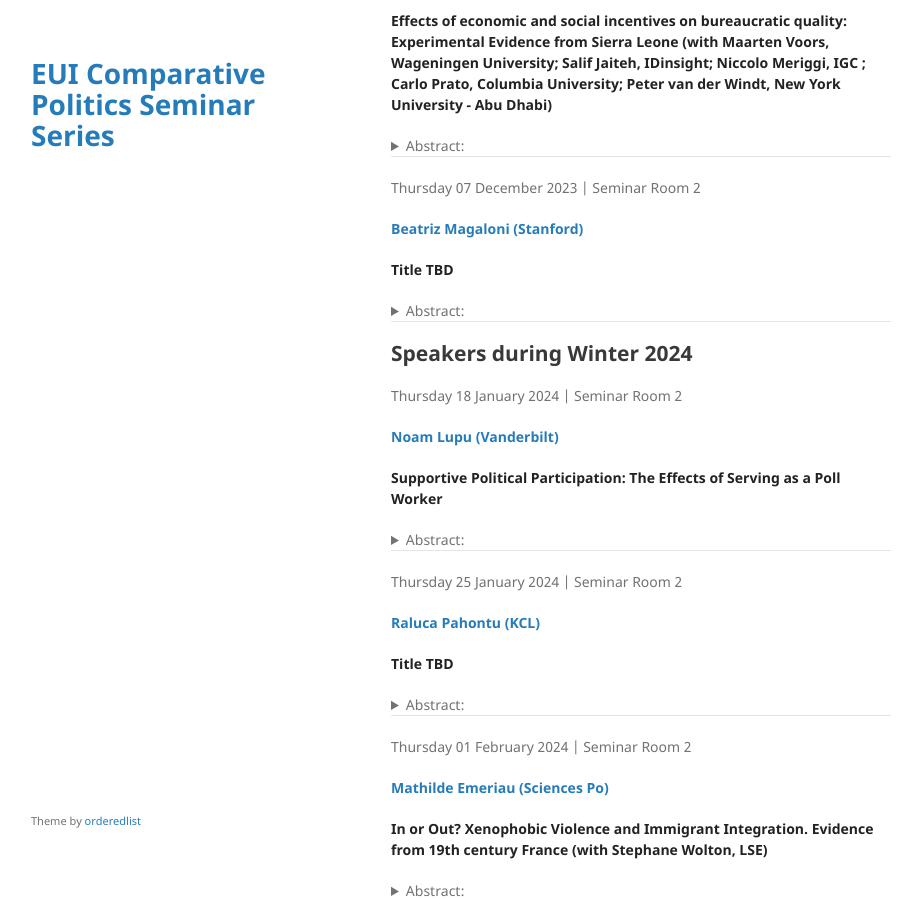
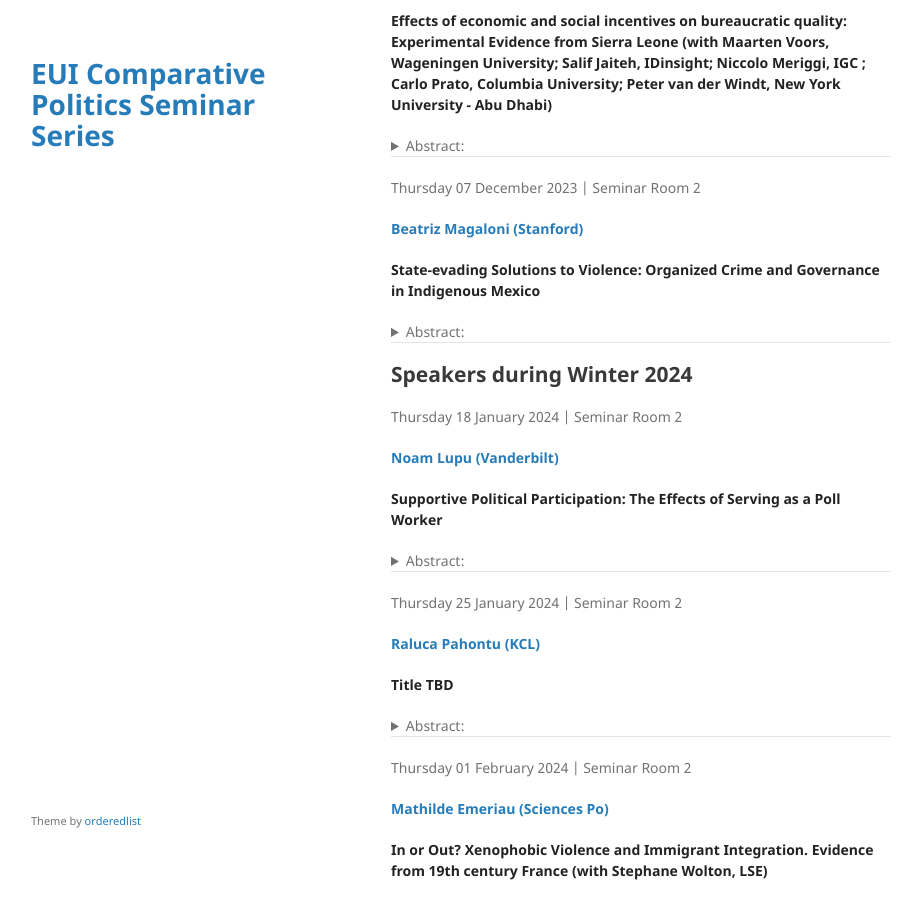
Before and after one commit to cpss-eui/cpss-eui.github.io, a Jekyll site: the page built from index.md, in a window 1280 px wide and 900 px high, scrolled down 1880 px. Shown: the whole window, without its empty margins (179-1101 px from the left). Built offline with Jekyll 4.4.1, drawn with Linux system fonts in a browser that asks for light colours; our own code applies the rules of GitHub Pages for plain Markdown files; some of the changed lines change nothing that is shown.

Commit message:
See https://github.com/cpss-eui/comparative-politics-seminar-series/commit/1c1f3f2c9c0ada97a4e7b7c9066b44bc6e2238b2 from refs/heads/main

```diff
--- a/index.md
+++ b/index.md
@@ -284,12 +284,27 @@
 (Stanford)</a></strong>
 </p>
 
-**Title TBD**
+**State-evading Solutions to Violence: Organized Crime and Governance in
+Indigenous Mexico**
 
 <details>
 <summary>Abstract:</summary>
 <p>
-Abstract TBD
+The monopoly of violence in the hands of the state is associated with
+the creation of political order. This influential vision about the
+emergence of order misses the important problem that parts of the state
+and its law enforcement apparatus often become extensions of criminality
+rather than solutions to it. We argue that one solution to this dilemma
+is to “opt out from the state.” Using a multi-method strategy combining
+qualitative research, quasi-experimental statistical analysis, and
+survey data, the paper demonstrates that indigenous communities in
+Mexico are better able to escape predatory criminal rule and to live
+more secure where they are legally allowed to carve a space of autonomy
+from the state through the institution of “usos y costumbres.” We trace
+this outcome to the presence of strong direct participatory democratic
+practices, the presence of a community police run by local townsmen, and
+a parallel system of justice independent from the state, making
+communities more immune to cartel infiltration.
 </p>
 </details>
 <hr>
```
Also changed, not shown: 1 other file.
